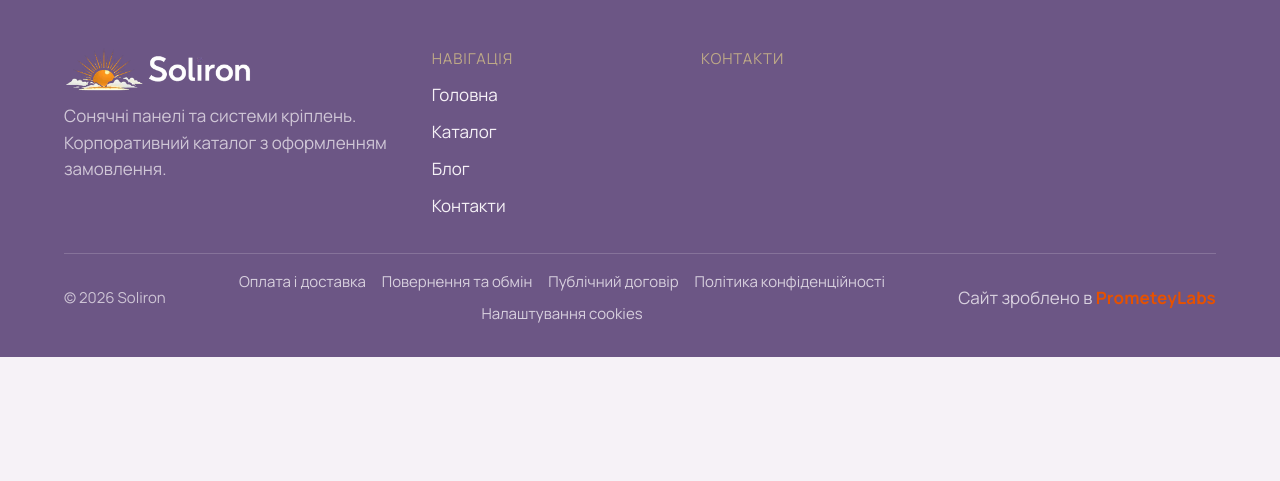
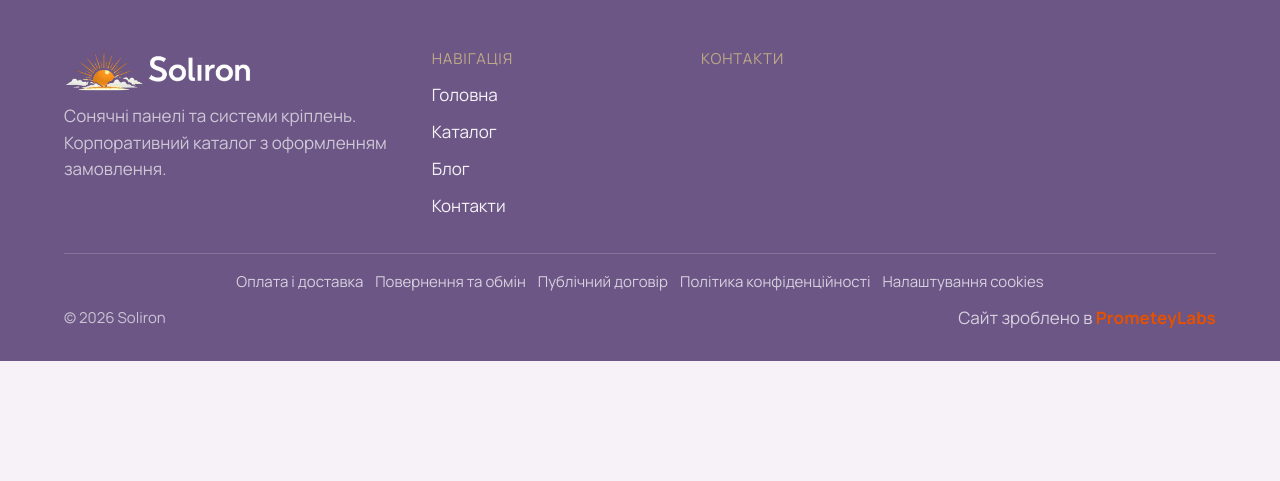
Before and after one commit to BonisOleg/sun_panel_andr, a Django app: page / in a window 1280 px wide. Shown: the part 1499-1980 px from the top of the page. Before the commit the page ends 1856 px from the top, so only its background shows below. Run offline with Django 5.2, Linux system fonts and the light colour scheme; data comes from the database, SQL or seed files in the repository; data that the repository does not hold is empty.

Commit message:
Footer: two-row bottom bar (legal links centered, copyright/credit split)

```diff
--- a/static/css/components/footer.css
+++ b/static/css/components/footer.css
@@ -132,28 +132,39 @@
   gap: var(--space-2);
 }
 
+/* Два ряди від 768px: юр. навігація, потім копірайт ліворуч і кредит праворуч.
+   768–1023: пункти юр. рядка можуть переноситись. Від 1024 — один рядок без переносу. */
 .site-footer__bottom {
   display: flex;
-  flex-wrap: wrap;
+  flex-direction: column;
   align-items: center;
   justify-content: center;
-  column-gap: var(--space-5);
-  row-gap: var(--space-3);
+  gap: var(--space-3);
   margin-top: var(--space-6);
   padding-top: var(--space-4);
   border-top: 1px solid rgb(246 242 247 / 0.18);
   font-size: var(--fs-sm);
   color: rgb(246 242 247 / 0.7);
   text-align: center;
+  min-width: 0;
 }
 
 .site-footer__legal {
   display: flex;
   flex-wrap: wrap;
-  gap: var(--space-2) var(--space-4);
+  align-items: center;
   justify-content: center;
+  gap: var(--space-3);
   order: -1;
-  flex: 1 0 100%;
+  width: 100%;
+  max-width: 100%;
+  min-width: 0;
+}
+
+.site-footer__legal a,
+.site-footer__cookie-btn {
+  flex: 0 0 auto;
+  white-space: nowrap;
 }
 
 .site-footer__legal a {
@@ -167,37 +178,55 @@
 
 .site-footer__copy,
 .site-footer__credit {
-  flex: 0 1 auto;
+  width: 100%;
+  max-width: 100%;
+  min-width: 0;
+  margin: 0;
 }
 
-@media (min-width: 1124px) {
+.site-footer__credit {
+  font-size: var(--fs-base);
+  line-height: 1.4;
+  color: rgb(246 242 247 / 0.78);
+}
+
+@media (min-width: 768px) {
   .site-footer__bottom {
-    flex-wrap: nowrap;
+    flex-direction: row;
+    flex-wrap: wrap;
+    align-items: center;
     justify-content: space-between;
-    text-align: left;
+    column-gap: var(--space-4);
+    row-gap: var(--space-3);
   }
 
   .site-footer__legal {
-    order: 0;
-    flex: 1 1 auto;
-    padding-inline: var(--space-4);
+    flex: 1 0 100%;
+    gap: var(--space-2) var(--space-4);
   }
 
   .site-footer__copy,
   .site-footer__credit {
+    width: auto;
+    max-width: none;
     flex: 0 0 auto;
+    white-space: nowrap;
+  }
+
+  .site-footer__copy {
+    text-align: left;
+  }
+
+  .site-footer__credit {
+    text-align: right;
   }
 }
 
-.site-footer__copy {
-  margin: 0;
-}
-
-.site-footer__credit {
-  margin: 0;
-  font-size: var(--fs-base);
-  line-height: 1.4;
-  color: rgb(246 242 247 / 0.78);
+@media (min-width: 1024px) {
+  .site-footer__legal {
+    flex-wrap: nowrap;
+    column-gap: var(--space-3);
+  }
 }
 
 /* PrometeyLabs brand: orange #E65100 / purple #7B2CBF */
```
